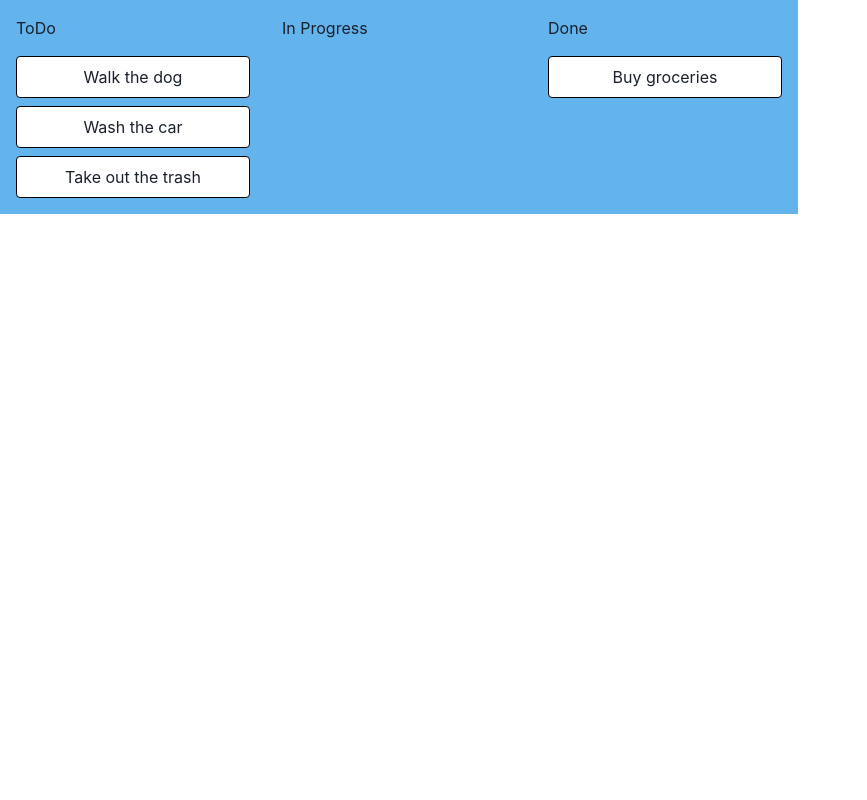
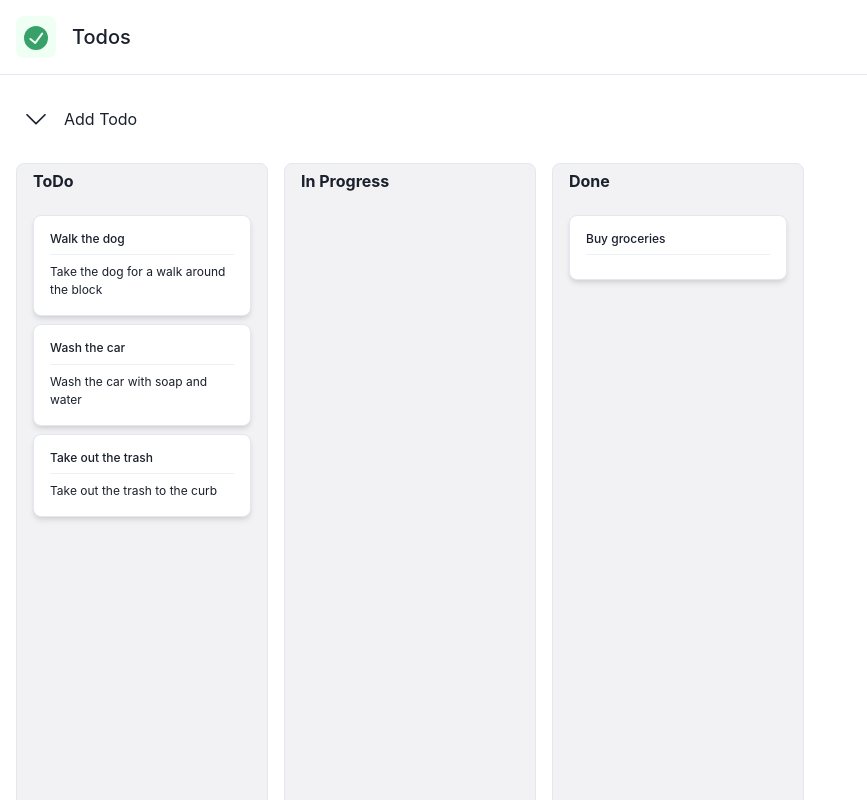
Before and after one commit to oscar-hustlebox/todo-app, a React app: page / in a window 1280 px wide. Shown: the top 800 px of the page, without its empty margins (0-867 px from the left). Built offline with nearby package versions, Linux system fonts and the light colour scheme.

Commit message:
style: update ui

```diff
--- a/src/components/Board/BoardView.tsx
+++ b/src/components/Board/BoardView.tsx
@@ -1,10 +1,12 @@
 import { useEffect, useState } from 'react';
 import { useSelector } from 'react-redux';
 import { Draggable, DragDropContext, Droppable } from 'react-beautiful-dnd';
+import { Box, Heading, Divider, Text, Flex } from '@chakra-ui/react';
 
 import reorder, { columnCardMap, reorderCardMap } from '../../utils';
 import { RootState } from '../../redux/store';
-import { Box } from '@chakra-ui/react';
+import { TopBar } from '../TopBar/TopBar';
+import { AddTodo } from '../AddTodo/AddTodo';
 
 const CardListItem = ({ card, isDragging, isGroupedOver, provided }: any) => {
     return (
@@ -15,23 +17,25 @@ const CardListItem = ({ card, isDragging, isGroupedOver, provided }: any) => {
             {...provided.draggableProps}
             {...provided.dragHandleProps}
         >
-            <div
-                style={{
-                    display: 'flex',
-                    flexGrow: 1,
-                    alignItems: 'center',
-                    justifyContent: 'center',
-                    padding: '0.5rem',
-                    marginBottom: '0.5rem',
-                    backgroundColor: 'white',
-                    border: '1px solid black',
-                    borderRadius: '4px',
-                    transition: 'background-color 0.2s ease',
-                    userSelect: 'none',
-                }}
+            <Box
+                display="flex"
+                flexDirection="column"
+                p={4}
+                maxWidth="32rem"
+                borderWidth={1}
+                margin={2}
+                bgColor="white"
+                borderRadius={8}
+                boxShadow="md"
             >
-                {card.name}
-            </div>
+                <Heading as="h5" fontSize="xs" fontWeight="medium" pb="2">
+                    {card.name}
+                </Heading>
+                <Divider />
+                <Text fontSize="xs" pt="2">
+                    {card.description}
+                </Text>
+            </Box>
         </div>
     );
 };
@@ -120,7 +124,16 @@ const CardList = ({
 const Column = ({ title, cards, index, isCombineEnabled }: any) => (
     <Draggable draggableId={title} index={index}>
         {(provided: any, snapshot: any) => (
-            <Box ref={provided.innerRef} {...provided.draggableProps} margin="2" display="flex" flexDir="column">
+            <Box
+                ref={provided.innerRef}
+                {...provided.draggableProps}
+                display="flex"
+                flexDir="column"
+                margin={2}
+                bgColor="#F2F2F4"
+                borderRadius={8}
+                border="1px solid #E2E8F0"
+            >
                 <div
                     // eslint-disable-next-line @typescript-eslint/ban-ts-comment
                     /* @ts-ignore */
@@ -131,12 +144,16 @@ const Column = ({ title, cards, index, isCombineEnabled }: any) => (
                         justifyContent: 'center',
                     }}
                 >
-                    <h4
+                    <Heading
+                        as="h4"
+                        fontSize="md"
+                        fontWeight="bold"
+                        p="2"
+                        ml="2"
                         isDragging={snapshot.isDragging}
                         {...provided.dragHandleProps}
                         style={{
                             display: 'flex',
-                            padding: '0.5rem',
                             transition: 'ease',
                             transitionDuration: '0.2s',
                             flexGrow: 1,
@@ -145,7 +162,7 @@ const Column = ({ title, cards, index, isCombineEnabled }: any) => (
                         }}
                     >
                         {title}
-                    </h4>
+                    </Heading>
                 </div>
                 <CardList
                     listId={title}
@@ -164,8 +181,8 @@ const Column = ({ title, cards, index, isCombineEnabled }: any) => (
 const Board = ({ initialBoard }: any) => {
     const [columns, setColumns] = useState<any>();
     const [ordered, setOrdered] = useState<any>();
-    const [containerHeight, setContainerHeight] = useState<any>(500);
-    const [isCombineEnabled, setIsCombineEnabled] = useState<boolean>(false);
+    const [containerHeight] = useState<any>(500);
+    const [isCombineEnabled] = useState<boolean>(false);
 
     useEffect(() => {
         setColumns(initialBoard);
@@ -230,7 +247,7 @@ const Board = ({ initialBoard }: any) => {
             isCombineEnabled={isCombineEnabled}
         >
             {(provided: any) => (
-                <Box bgColor="blue.300" display="inline-flex" ref={provided.innerRef} {...provided.droppableProps}>
+                <Box height="100vh" display="flex" ref={provided.innerRef} {...provided.droppableProps}>
                     {ordered?.map((key: any, index: any) => (
                         <Column
                             key={key}
@@ -263,7 +280,11 @@ export const BoardView = () => {
 
     return (
         <>
-            <Board initialBoard={initialBoard} />
+            <TopBar />
+            <Flex flexDir="column" padding={2} borderTop="1px" borderColor="gray.200" backgroundColor="white">
+                <AddTodo />
+                <Board initialBoard={initialBoard} />
+            </Flex>
         </>
     );
 };
```
